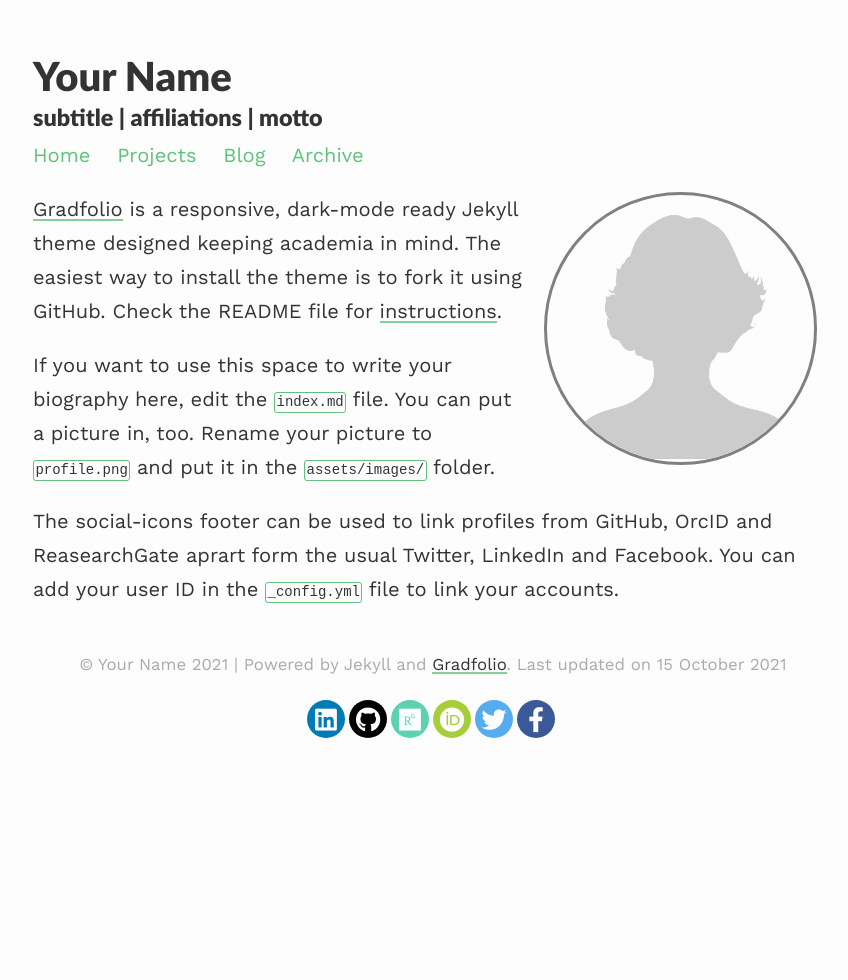
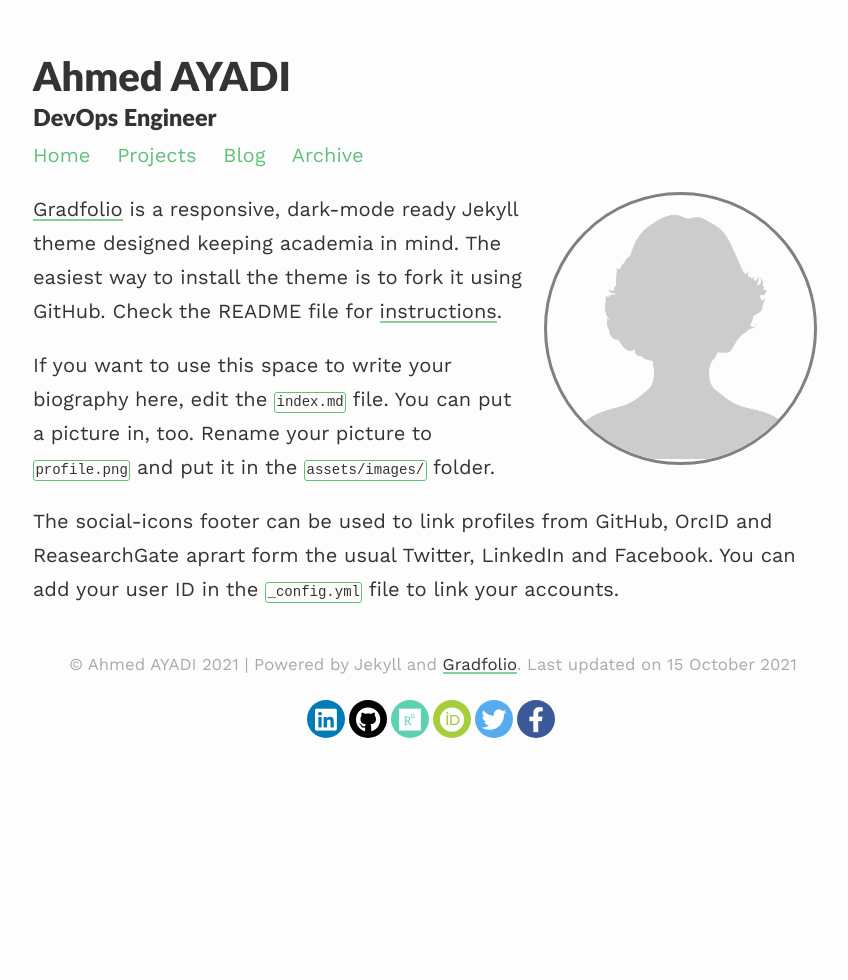
Before and after one commit to ayadiwork/azpipelines-couscous, a Jekyll site: the page built from index.md, in a window 1280 px wide. Shown: the whole page, without its empty margins (207-1055 px from the left). Built offline with Jekyll 4.4.1, drawn with Linux system fonts in a browser that asks for light colours; nearby versions of some CDN libraries.

Commit message:
Update _config.yml

```diff
--- a/_config.yml
+++ b/_config.yml
@@ -1,7 +1,7 @@
 ### your site title here
 
-title: Your Name
-description: subtitle | affiliations | motto
+title: Ahmed AYADI
+description: DevOps Engineer
 
 baseurl: /gradfolio #name of GitHub repository
 url: "" #custom url to be used instead of GitHub repository
```
